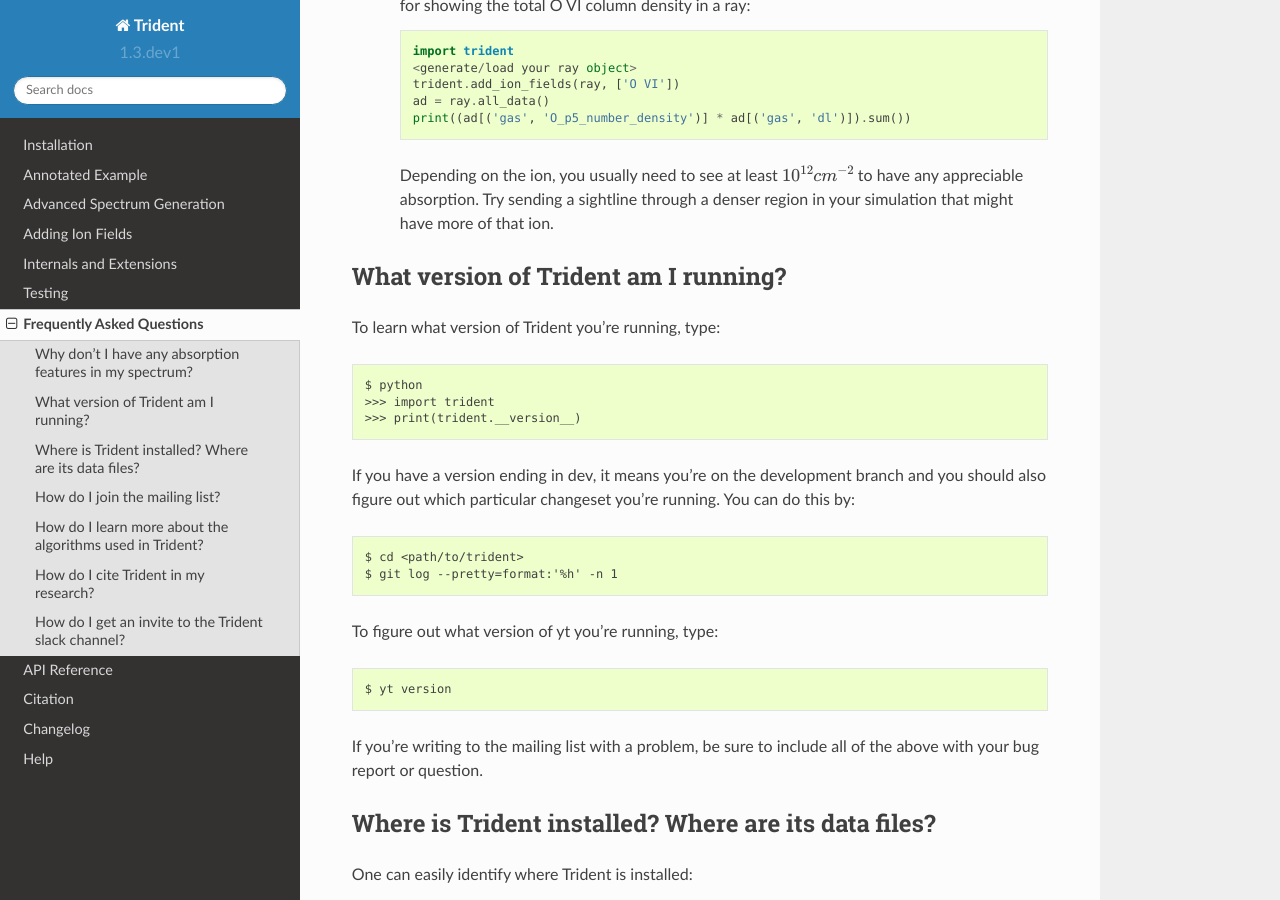
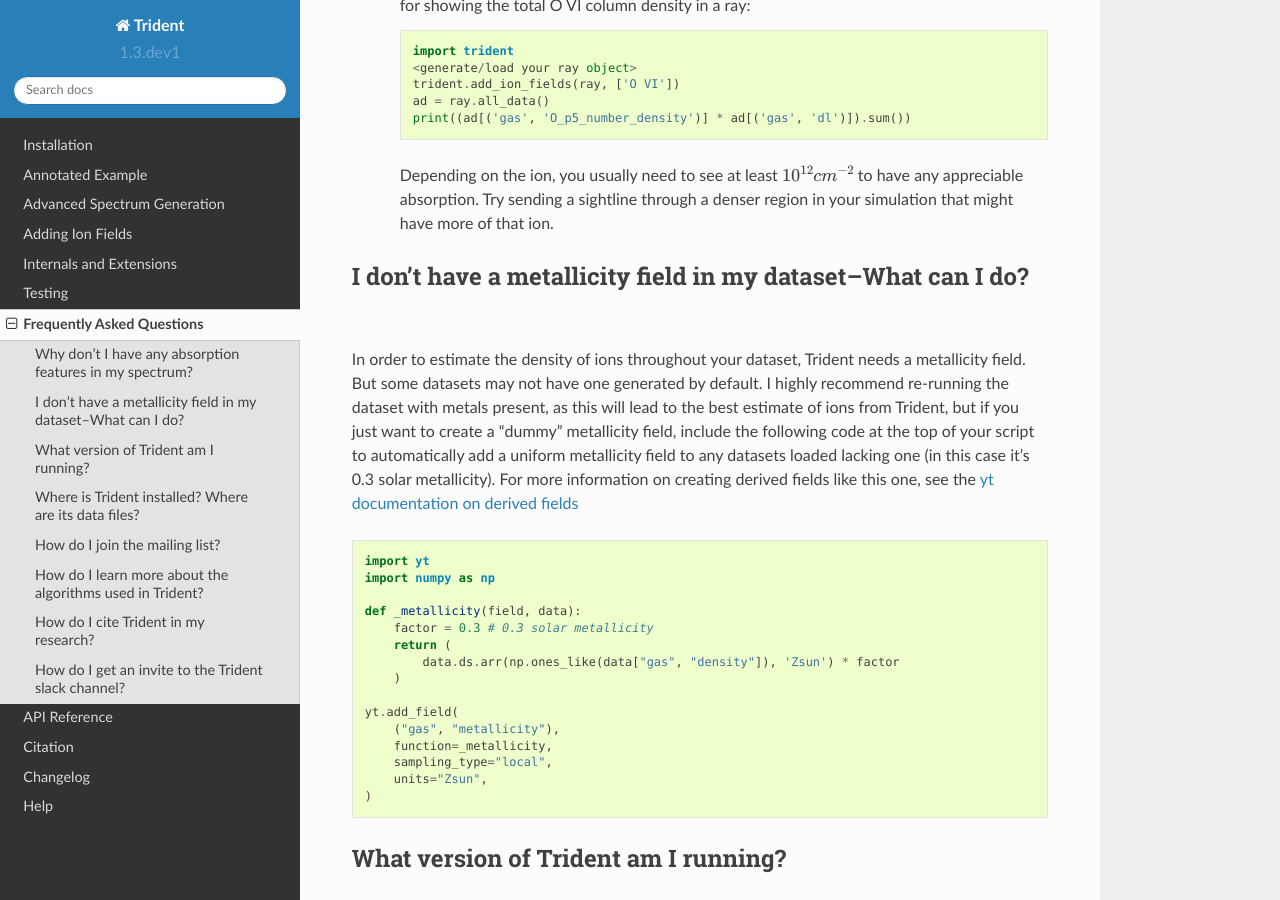
Before and after one commit to trident-project/trident, a Sphinx documentation site: the page built from doc/source/faq.rst, in a window 1280 px wide and 900 px high, scrolled down 487 px. Built offline with Sphinx 7.4.7 and the Read the Docs theme 2.0.0, drawn with Linux system fonts in a browser that asks for light colours; formulas are drawn with MathJax 3.

Commit message:
Adding metallicity faq.

```diff
--- a/doc/source/faq.rst
+++ b/doc/source/faq.rst
@@ -33,6 +33,37 @@ spectrum, but we'll cover a few of the basic explanations here.
     Depending on the ion, you usually need to see at least :math:`10^{12} cm^{-2}`
     to have any appreciable absorption.  Try sending a sightline through a
     denser region in your simulation that might have more of that ion.
+
+I don't have a metallicity field in my dataset--What can I do?
+--------------------------------------------------------------
+
+In order to estimate the density of ions throughout your dataset, Trident
+needs a metallicity field.  But some datasets may not have one generated
+by default.  I highly recommend re-running the dataset with metals present,
+as this will lead to the best estimate of ions from Trident, but if you just
+want to create a "dummy" metallicity field, include the following code at the
+top of your script to automatically add a uniform metallicity field to any
+datasets loaded lacking one (in this case it's 0.3 solar metallicity).  For more
+information on creating derived fields like this one, see the `yt documentation
+on derived fields
+<https://yt-project.org/docs/dev/developing/creating_derived_fields.html>`_
+::
+
+        import yt
+        import numpy as np
+
+        def _metallicity(field, data):
+            factor = 0.3 # 0.3 solar metallicity
+            return (
+                data.ds.arr(np.ones_like(data["gas", "density"]), 'Zsun') * factor
+            )
+
+        yt.add_field(
+            ("gas", "metallicity"),
+            function=_metallicity,
+            sampling_type="local",
+            units="Zsun",
+        )
 
 What version of Trident am I running?
 -------------------------------------
```
